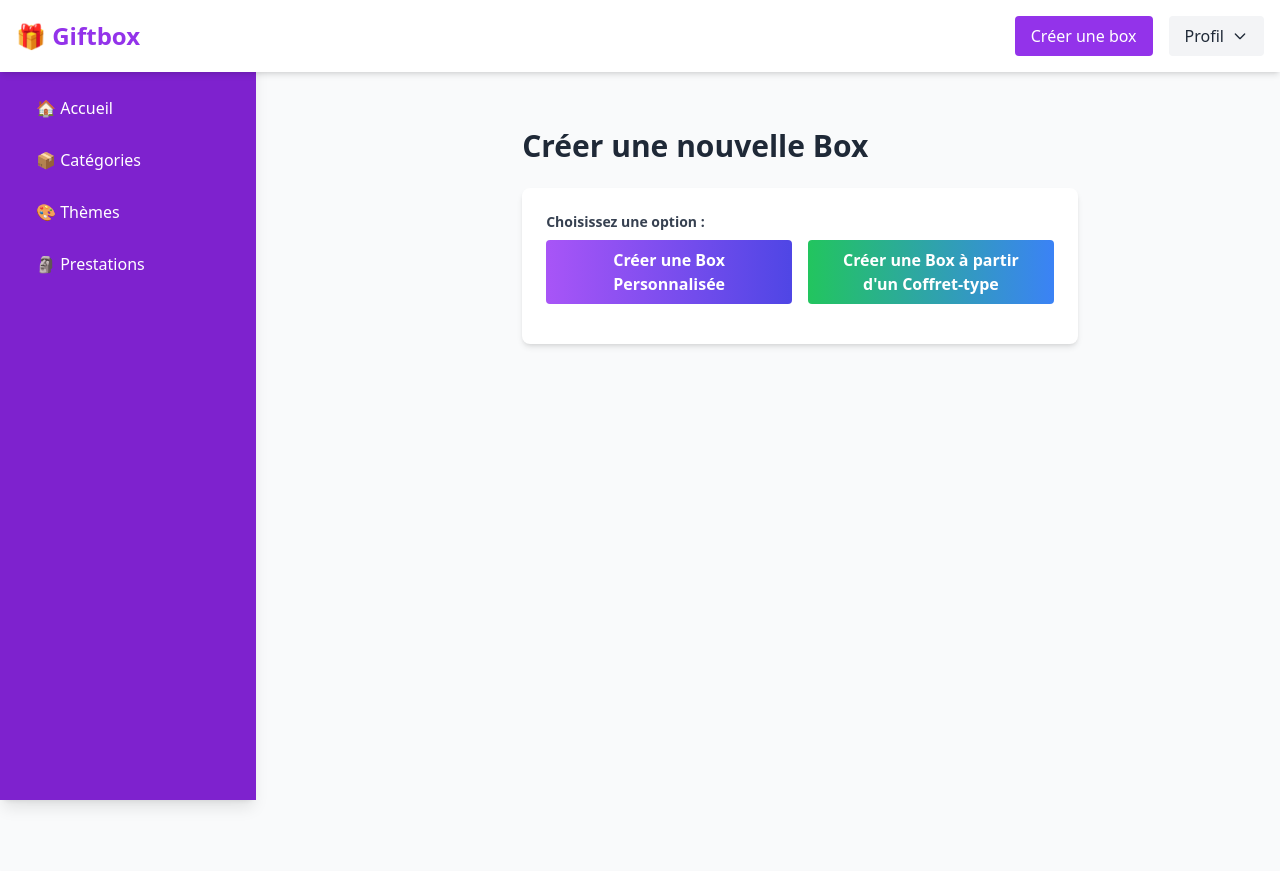
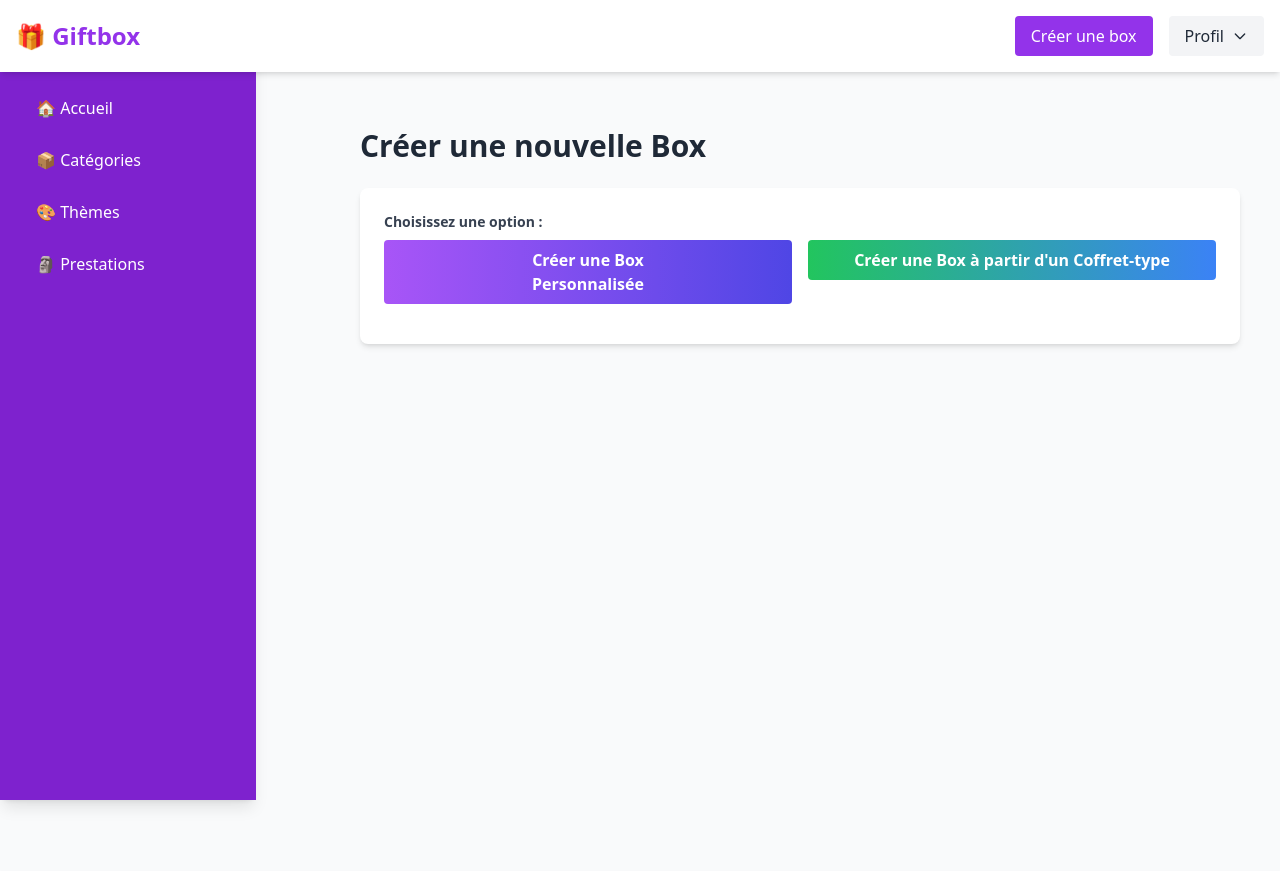
Before and after one commit to hugo-decrypte/TP_GITBOX, a PHP site: template gift.appli/src/webui/views/coffret_creer.html.twig in a window 1280 px wide. Shown: the top 871 px of the page. Run offline with PHP 8.4, Linux system fonts and the light colour scheme; the template is opened without the code that fills it, so the values that code supplies are empty; some libraries are stand-ins or nearby versions.

Commit message:
changement interface global

```diff
--- a/gift.appli/src/webui/views/base/base.html.twig
+++ b/gift.appli/src/webui/views/base/base.html.twig
@@ -15,7 +15,7 @@
 
         <div class="flex flex-grow">
             {% include "base/nav.html.twig" %}
-            <main class="max-w-7xl mx-auto p-6">
+            <main class="w-full p-6">
                 {% block body %}{% endblock %}
             </main>
         </div>
```
